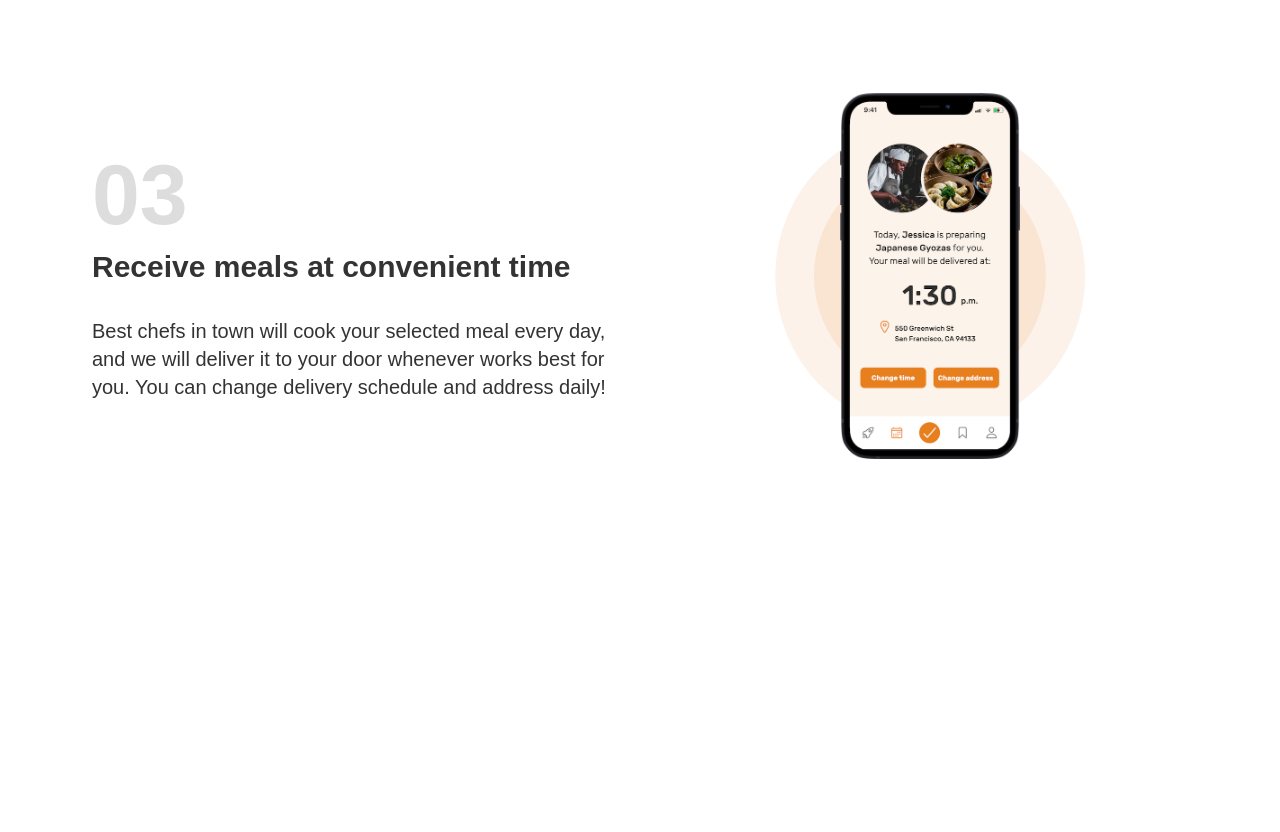
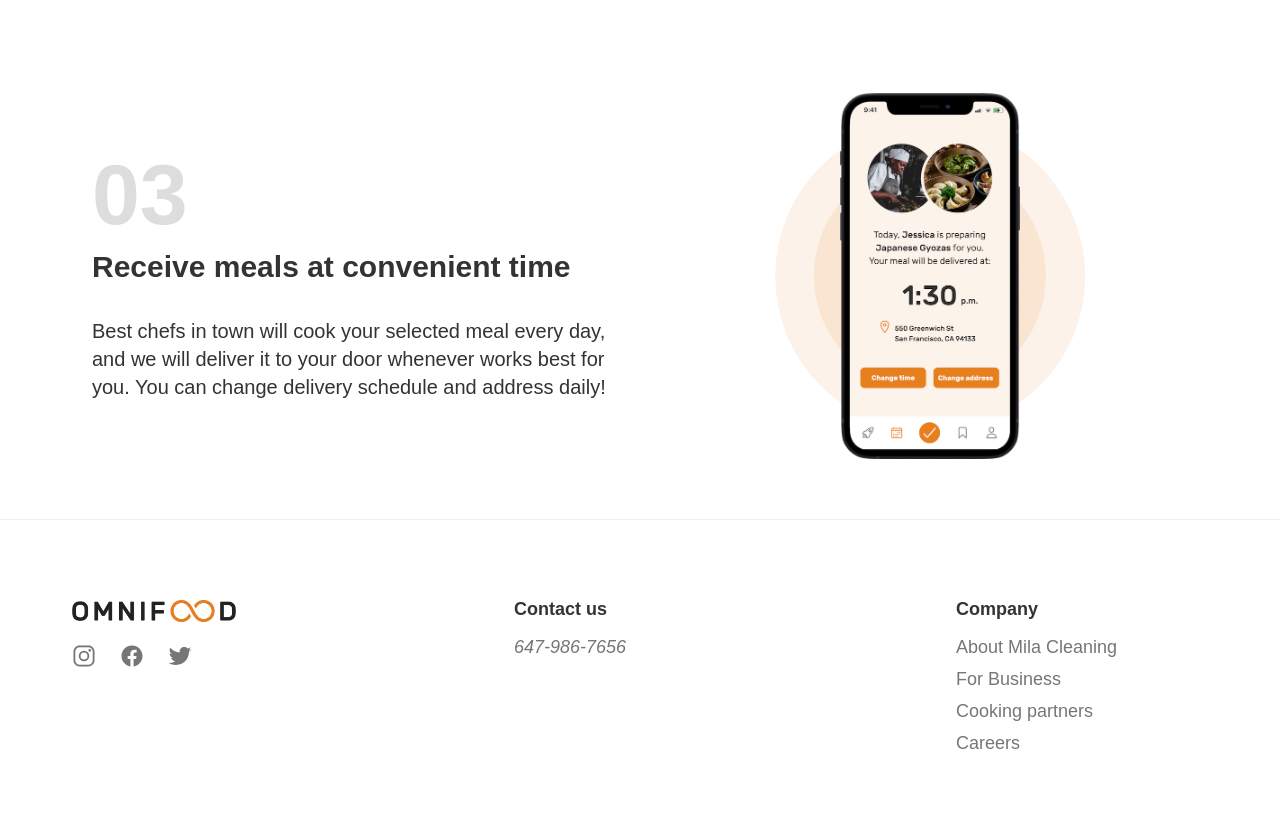
Before and after one commit to yarfill/milacleaning, a plain HTML site: page index.html in a window 1280 px wide. Shown: the part 1818-2650 px from the top of the page. Before the commit the page ends 2337 px from the top, so only its background shows below. Drawn offline with nearby package versions, Linux system fonts and the light colour scheme.

Commit message:
added footer

```diff
--- a/index.html
+++ b/index.html
@@ -11,6 +11,10 @@
     <link href="https://fonts.googleapis.com/css2?family=Kanit:ital,wght@0,100;0,200;0,300;0,400;0,500;0,600;0,700;0,800;0,900;1,100;1,200;1,300;1,400;1,500;1,600;1,700;1,800;1,900&family=Source+Code+Pro:wght@200..900&display=swap" rel="stylesheet" />
     <link href="https://fonts.googleapis.com/css2?family=Poppins:ital,wght@0,100;0,200;0,300;0,400;0,500;0,600;0,700;0,800;0,900;1,100;1,200;1,300;1,400;1,500;1,600;1,700;1,800;1,900&display=swap" rel="stylesheet" />
     <link rel="stylesheet" href="style.css" />
+
+    <script type="module" src="https://unpkg.com/ionicons@7.1.0/dist/ionicons/ionicons.esm.js"></script>
+    <script nomodule src="https://unpkg.com/ionicons@7.1.0/dist/ionicons/ionicons.js"></script>
+
     <title>Mila Cleaning</title>
   </head>
 
@@ -145,5 +149,51 @@
         </div>
       </section>
     </main>
+    <footer class="footer">
+      <div class="container grid grid--footer">
+        <div class="logo-col">
+          <a href="#" class="footer-logo">
+            <img class="logo" alt="Omnifood logo" src="images/omnifood-logo.png">
+          </a>
+
+          <ul class="social-links">
+            <li>
+              <a class="footer-link" href="#"><ion-icon class="social-icon md hydrated" name="logo-instagram" role="img" aria-label="logo instagram"></ion-icon></a>
+            </li>
+            <li>
+              <a class="footer-link" href="#"><ion-icon class="social-icon md hydrated" name="logo-facebook" role="img" aria-label="logo facebook"></ion-icon></a>
+            </li>
+            <li>
+              <a class="footer-link" href="#"><ion-icon class="social-icon md hydrated" name="logo-twitter" role="img" aria-label="logo twitter"></ion-icon></a>
+            </li>
+          </ul>
+
+        </div>
+        <div class="address-col">
+          <p class="footer-heading">Contact us</p>
+          <address class="contacts">
+            <!-- !!!!!!!!!!!!!!!SAVED FOR FUTURE!!!!!!!!!!!!!!! -->
+            <!-- <p class="address">
+              623 Harrison St., 2nd Floor, San Francisco, CA 94107
+            </p> -->
+            <p>
+              <a class="footer-link" href="tel:647-986-7656">647-986-7656</a>
+              <!-- !!!!!!!!!!!!!!!SAVED FOR FUTURE!!!!!!!!!!!!!!! -->
+              <!-- <a class="footer-link" href="mailto:hello@omnifood.com">hello@omnifood.com</a> -->
+            </p>
+          </address>
+        </div>
+
+        <nav class="nav-col">
+          <p class="footer-heading">Company</p>
+          <ul class="footer-nav">
+            <li><a class="footer-link" href="#">About Mila Cleaning</a></li>
+            <li><a class="footer-link" href="#">For Business</a></li>
+            <li><a class="footer-link" href="#">Cooking partners</a></li>
+            <li><a class="footer-link" href="#">Careers</a></li>
+          </ul>
+        </nav>
+      </div>
+    </footer>
   </body>
 </html>
--- a/style.css
+++ b/style.css
@@ -1,5 +1,10 @@
 html {
   font-size: 62.5%;
+}
+@media (max-width: 944px) {
+  html {
+    font-size: 50%;
+  }
 }
 
 * {
@@ -26,9 +31,26 @@ body {
   row-gap: 96px;
   column-gap: 64px;
 }
+@media (max-width: 1200px) {
+  .grid {
+    display: grid;
+    row-gap: 64px;
+    column-gap: 48px;
+  }
+}
+@media (max-width: 550px) {
+  .grid {
+    row-gap: 48px;
+  }
+}
 
 .grid--2--cols {
   grid-template-columns: repeat(2, 1fr);
+}
+@media (max-width: 550px) {
+  .grid--2--cols {
+    grid-template-columns: 1fr;
+  }
 }
 
 .grid-center-v {
@@ -87,6 +109,12 @@ body {
   align-items: center;
   align-content: center;
 }
+@media only screen and (min-width: 768px) {
+  .hero {
+    grid-template-columns: 1fr 1fr;
+    gap: 96px;
+  }
+}
 
 .hero-img-box {
   text-align: center;
@@ -97,6 +125,11 @@ body {
   width: 100%;
   max-width: 550px;
 }
+@media only screen and (min-width: 768px) {
+  .hero-img-mobile {
+    display: none;
+  }
+}
 
 .hero-img-desktop {
   display: none;
@@ -105,9 +138,19 @@ body {
   aspect-ratio: 2/3;
   object-fit: contain;
 }
+@media only screen and (min-width: 768px) {
+  .hero-img-desktop {
+    display: inline-block;
+  }
+}
 
 .hero-text-box {
   margin-bottom: 30px;
+}
+@media only screen and (min-width: 768px) {
+  .hero-text-box {
+    margin-bottom: 0;
+  }
 }
 
 .recomendation-text {
@@ -188,6 +231,17 @@ body {
   justify-content: center;
   align-items: center;
 }
+@media (max-width: 550px) {
+  .step-img-box:nth-child(2) {
+    grid-row: 1;
+  }
+  .step-img-box:nth-child(6) {
+    grid-row: 5;
+  }
+  .step-img-box {
+    transform: translateY(24px);
+  }
+}
 
 .step-img-box::before,
 .step-img-box::after {
@@ -218,50 +272,58 @@ body {
   width: 35%;
 }
 
-@media (max-width: 1200px) {
-  .grid {
-    display: grid;
-    row-gap: 6.4rem;
-    column-gap: 4.8rem;
-  }
+/* FOOTER */
+
+.footer {
+  padding: 80px 0;
+  border-top: 1px solid #eee;
 }
 
-@media (max-width: 944px) {
-  html {
-    font-size: 50%;
-  }
+.footer-logo {
+  display: block;
+  margin-bottom: 20px;
 }
 
-@media only screen and (min-width: 768px) {
-  .hero {
-    grid-template-columns: 1fr 1fr;
-    gap: 96px;
-  }
-  .hero-img-mobile {
-    display: none;
-  }
-  .hero-img-desktop {
-    display: inline-block;
-  }
-  .hero-text-box {
-    margin-bottom: 0;
-  }
+.logo-col {
+  display: flex;
+  flex-direction: column;
 }
 
-@media (max-width: 550px) {
-  .grid--2--cols {
-    grid-template-columns: 1fr;
-  }
-  .step-img-box:nth-child(2) {
-    grid-row: 1;
-  }
-  .step-img-box:nth-child(6) {
-    grid-row: 5;
-  }
-  .grid {
-    row-gap: 48px;
-  }
-  .step-img-box {
-    transform: translateY(24px);
-  }
+.logo {
+  height: 22px;
 }
+
+.social-links {
+  list-style: none;
+  display: flex;
+  gap: 24px;
+}
+
+.social-icon {
+  height: 24px;
+  width: 24px;
+}
+
+.footer-link:link, .footer-link:visited {
+  text-decoration: none;
+  font-size: 18px;
+  color: #767676;
+  transition: all 0.3s;
+}
+
+.footer-nav {
+  list-style: none;
+  display: flex;
+  flex-direction: column;
+  gap: 14px;
+}
+
+.grid--footer {
+  grid-template-columns: 1.5fr 1.5fr 1fr;
+}
+
+.footer-heading {
+  font-size: 18px;
+  font-weight: 600;
+  margin-bottom: 20px;
+}
```
Also changed, not shown: images/omnifood-logo.png (added).
